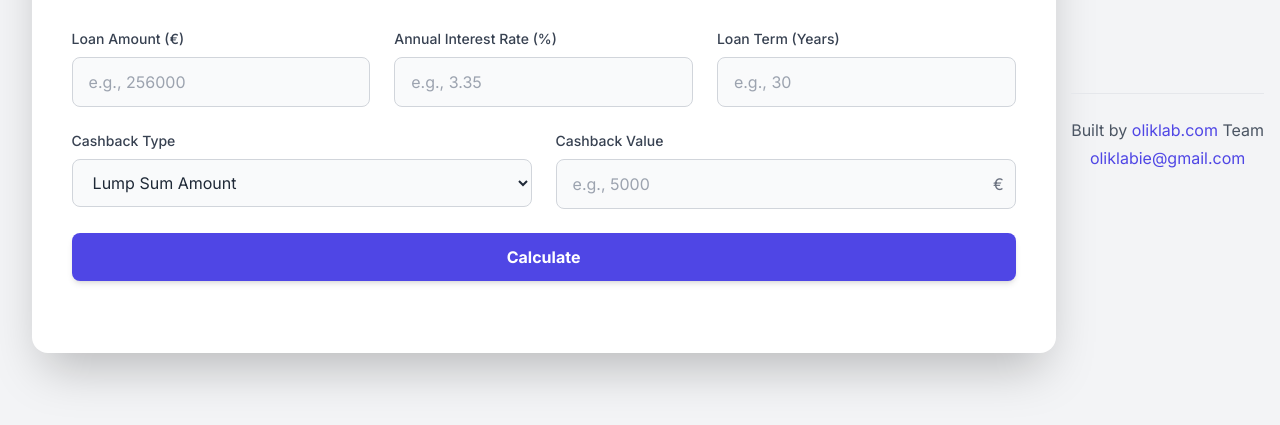
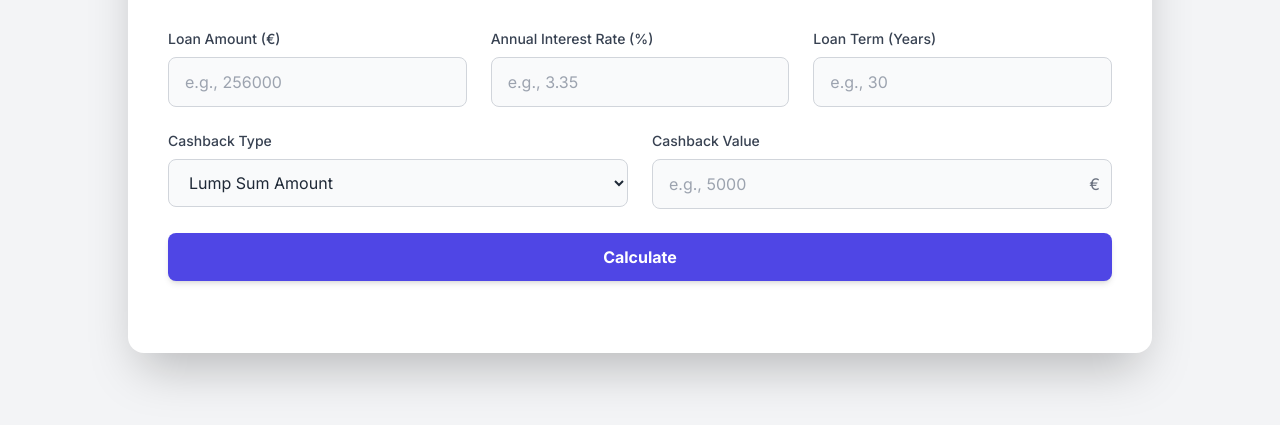
Before and after one commit to oliklab/website, a plain HTML site: page docs/mortgage.html in a window 1280 px wide. Shown: the part 281-706 px from the top of the page. Drawn offline with nearby package versions, Linux system fonts and the light colour scheme.

Commit message:
Remove footer as it breaks the layout

```diff
--- a/docs/mortgage.html
+++ b/docs/mortgage.html
@@ -150,15 +150,6 @@
 
   </div>
 
-  <!-- Footer -->
-  <footer class="text-center mt-12 py-6 border-t border-gray-200 dark:border-gray-700">
-    <p class="text-gray-600 dark:text-gray-400">Built by <a href="https://www.oliklab.com" target="_blank"
-        rel="noopener noreferrer" class="text-indigo-600 hover:underline">oliklab.com</a> Team</p>
-    <p class="text-gray-600 dark:text-gray-400 mt-1">
-      <a href="mailto:oliklabie@gmail.com" class="text-indigo-600 hover:underline">oliklabie@gmail.com</a>
-    </p>
-  </footer>
-
   <script>
     // --- DOM Element References ---
     const calculateBtn = document.getElementById('calculateBtn');
```
